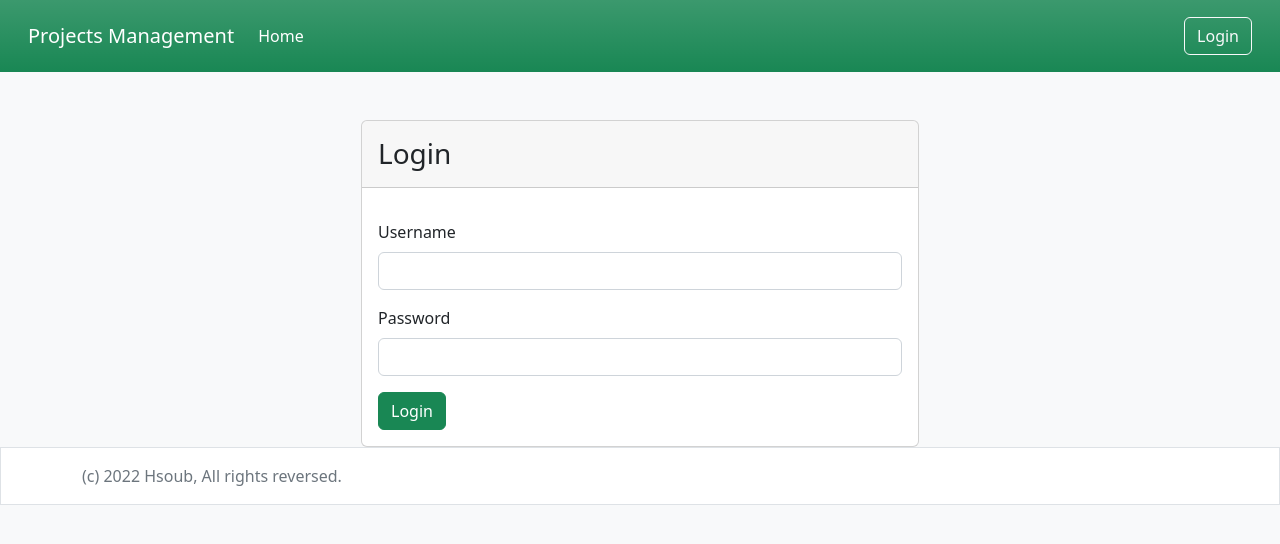
After one commit to Ayman-monn/django_pm, a Django app: page /accounts/login/ in a window 1280 px wide. The commit adds this page. Shown: the top 544 px of the page. Run offline with Django 4.2, Linux system fonts and the light colour scheme.

Commit message:
Login & Logout

```diff
--- /dev/null
+++ b/accounts/forms.py
@@ -0,0 +1,18 @@
+from django.contrib.auth.forms import AuthenticationForm
+from django import forms
+
+attrs = {'class': 'form-control'}
+
+
+class UserLoginForm(AuthenticationForm):
+    def __init__(self, *args, **kwargs):
+        super(UserLoginForm, self).__init__(*args, **kwargs)
+
+    username = forms.CharField(
+        label="Username",
+        widget=forms.TextInput(attrs=attrs)
+    )
+    password = forms.CharField(
+        label='Password',
+        widget=forms.PasswordInput(attrs=attrs)
+    )
--- /dev/null
+++ b/accounts/templates/registration/login.html
@@ -0,0 +1,22 @@
+{% extends 'base.html' %}
+{% load i18n %}
+{% block content %}
+    <div class="container">
+        <div class="row justify-content-md-center">
+            <div class="card col-md-6 px-0">
+                <div class="card-header">
+                    <h3 class="mb-0 py-2">{% trans 'Login' %}</h3>
+                </div>
+                <div class="card-body">
+                    <form method="POST">
+                        {% csrf_token %}
+                        {% include 'common/form.html' with form=form %}
+                        <button class="btn btn-success btn-block">
+                            {% translate 'Login' %}
+                        </button>
+                    </form>
+                </div>
+            </div>
+        </div>
+    </div>
+{% endblock %}
--- a/accounts/urls.py
+++ b/accounts/urls.py
@@ -1,5 +1,9 @@
+from django.contrib.auth.views import LoginView
 from django.urls import path, include
+from accounts.forms import UserLoginForm
+
 
 urlpatterns = [
-
+    path('login/', LoginView.as_view(authentication_form=UserLoginForm), name='login'),
+    path('', include('django.contrib.auth.urls')),
 ]
--- a/project_management/settings.py
+++ b/project_management/settings.py
@@ -131,6 +131,9 @@ STATIC_URL = 'static/'
 
 DEFAULT_AUTO_FIELD = 'django.db.models.BigAutoField'
 
+LOGIN_REDIRECT_URL = '/'
+LOGOUT_REDIRECT_URL = '/accounts/login'
+
 INTERNAL_IPS = [
     # ...
     "127.0.0.1",
--- a/project_management/urls.py
+++ b/project_management/urls.py
@@ -20,5 +20,6 @@ import debug_toolbar
 urlpatterns = [
     path('__debug__/', include('debug_toolbar.urls')),
     path('', include('projects.urls')),
+    path('accounts/', include('accounts.urls')),
     path('admin/', admin.site.urls),
 ]
--- a/projects/templates/partials/header.html
+++ b/projects/templates/partials/header.html
@@ -9,6 +9,19 @@
       <ul class="navbar-nav me-auto mb-2 mb-md-0">
         <li class="nav-item">
           <a class="nav-link active" aria-current="page" href="{% url 'Projects_list' %}">{% trans 'Home' %}</a>
+        </li>
+      </ul>
+      {% if user.is_authenticated %}
+        <ul class="navbar-nav mb-2 mb-lg-0 me-3">
+        <li class="nav-item dropdown">
+          <a class="nav-link dropdown-toggle" href="#" role="button" data-bs-toggle="dropdown" aria-expanded="false">
+            {{ user.username}}
+          </a>
+          <ul class="dropdown-menu">
+            <li><a class="dropdown-item" href="#">{% trans 'Profile' %}</a></li>
+            <li><hr class="dropdown-divider"></li>
+            <li><a class="dropdown-item" href="{% url 'logout' %}">{% trans 'Logout' %}</a></li>
+          </ul>
         </li>
       </ul>
         <form method="get" action="{% url 'Projects_list' %}" class="d-flex">
@@ -23,6 +36,9 @@
               <button class="btn btn-outline-light" type="submit" ><i class="bi bi-search"></i></button>
             </div>
          </form>
+      {% else %}
+        <a class="btn btn-outline-light" href="{% url 'login' %}">{% trans 'Login' %}</a>
+      {% endif %}
 
     </div>
   </div>
```
Also changed, not shown: projects/views.py (+9 -13 lines). Lines whose indentation alone changed are shown as unchanged.
